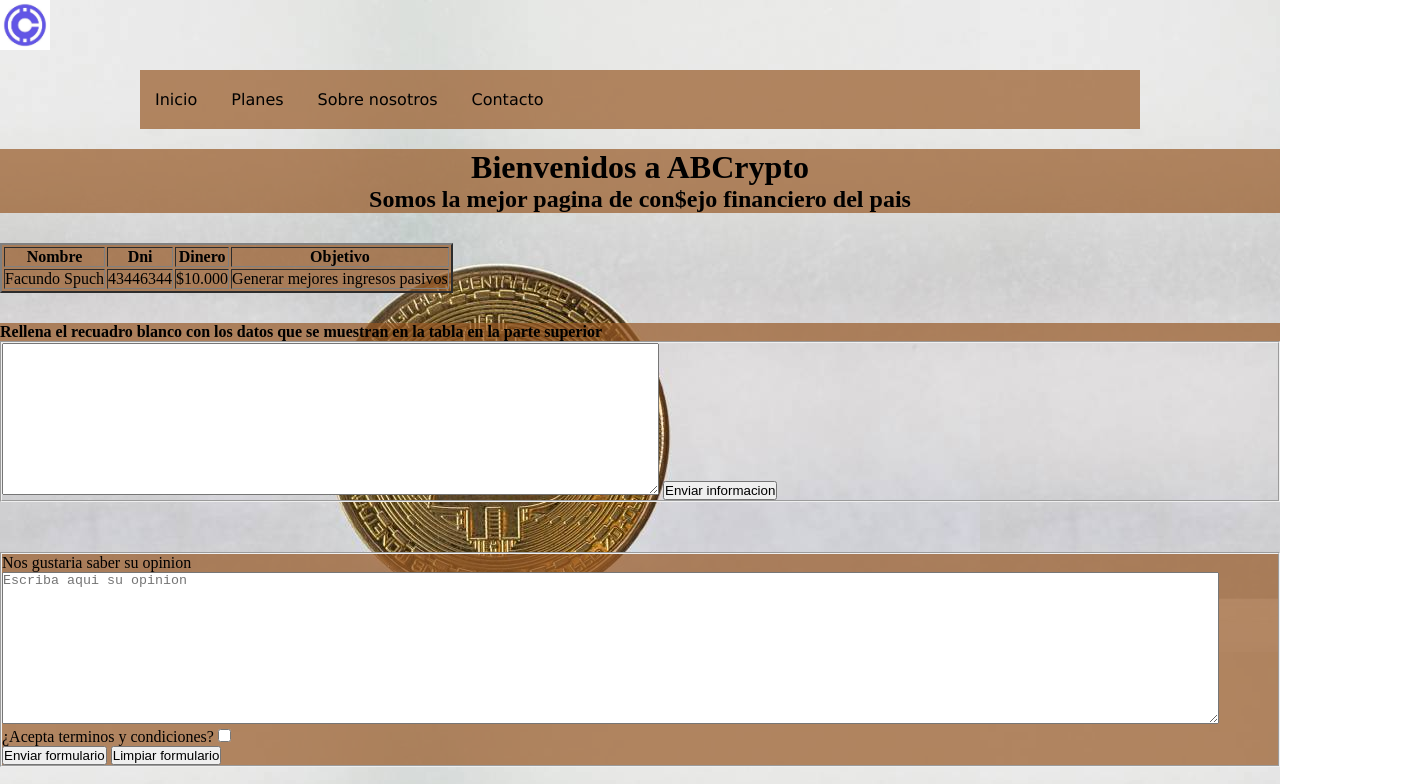
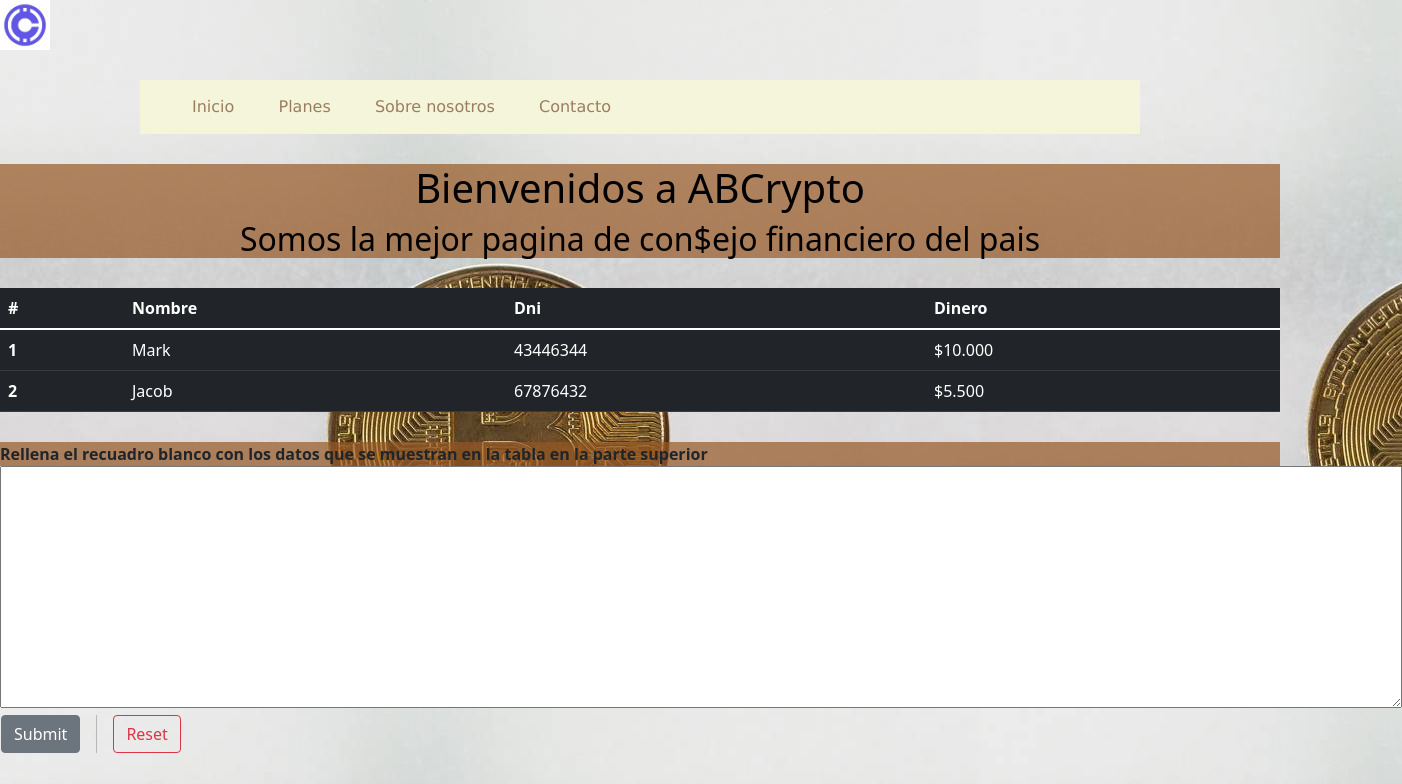
Before and after one commit to FacuRSpuch/SpuchProyecto, a plain HTML site: page pages/inicio.html in a window 1280 px wide. Shown: the top 784 px of the page, 1402 px wide, since content can reach past the window. Drawn offline with nearby package versions, Linux system fonts and the light colour scheme.

Commit message:
Bootstrap y nuevas animaciones

```diff
--- a/pages/inicio.html
+++ b/pages/inicio.html
@@ -1,18 +1,28 @@
 <!DOCTYPE html>
 <html lang="en">
+
 <head>
     <meta charset="UTF-8">
     <meta http-equiv="X-UA-Compatible" content="IE=edge">
     <meta name="viewport" content="width=device-width, initial-scale=1.0">
+    <link href="https://cdn.jsdelivr.net/npm/bootstrap@5.1.3/dist/css/bootstrap.min.css" rel="stylesheet"
+        integrity="sha384-1BmE4kWBq78iYhFldvKuhfTAU6auU8tT94WrHftjDbrCEXSU1oBoqyl2QvZ6jIW3" crossorigin="anonymous">
     <link rel="stylesheet" href="../style.css">
     <title>Inicio</title>
 </head>
+
 <body>
     <header>
         <img src="../img/logo.jpg" alt="Logo" class="logo">
         <nav class="navegacion">
             <ul class="menu">
-                <li><a href="inicio.html">Inicio</a></li>
+                <li><a href="inicio.html">Inicio</a>
+                    <ul class="submenu">
+                        <li><a href="#">Graficos</a></li>
+                        <li><a href="#">Shorts</a></li>
+                        <li><a href="#">Longs</a></li>
+                    </ul>
+                </li>
                 <li><a href="Planes.html">Planes</a></li>
                 <li><a href="Sobre nosotros.html">Sobre nosotros</a></li>
                 <li><a href="Contacto.html">Contacto</a></li>
@@ -24,19 +34,29 @@
             <h2>Somos la mejor pagina de con$ejo financiero del pais</h2>
         </div>
 
-            <table border="2">
+        <table class="table table-dark table-hover">
+            <thead>
                 <tr>
-                    <th>Nombre</th>
-                    <th>Dni</th>
-                    <th>Dinero</th>
-                    <th>Objetivo</th>
+                    <th scope="col">#</th>
+                    <th scope="col">Nombre</th>
+                    <th scope="col">Dni</th>
+                    <th scope="col">Dinero</th>
+                </tr>
+            </thead>
+            <tbody>
+                <tr>
+                    <th scope="row">1</th>
+                    <td>Mark</td>
+                    <td>43446344</td>
+                    <td>$10.000</td>
                 </tr>
                 <tr>
-                    <td>Facundo Spuch</td>
-                    <td>43446344</td>
-                    <td>$10.000</td>
-                    <td>Generar mejores ingresos pasivos</td>
+                    <th scope="row">2</th>
+                    <td>Jacob</td>
+                    <td>67876432</td>
+                    <td>$5.500</td>
                 </tr>
+            </tbody>
         </table>
 
         <main class="main-inicio1">
@@ -44,8 +64,12 @@
         </main>
 
         <fieldset>
-            <textarea name="text1" cols="80" rows="10"></textarea>
-            <input type="submit" value="Enviar informacion">
+            <textarea name="text1" cols="150" rows="10"></textarea>
+            <div class="hstack gap-3 boton-1">
+                <button type="button" class="btn btn-secondary">Submit</button>
+                <div class="vr"></div>
+                <button type="button" class="btn btn-outline-danger">Reset</button>
+            </div>
         </fieldset>
 
         <form>
@@ -56,19 +80,25 @@
                     ¿Acepta terminos y condiciones?
                     <input type="checkbox" name="check">
                 </div>
-            <input type="submit" value="Enviar formulario">
-            <input type="reset" value="Limpiar formulario">
             </fieldset>
         </form>
-
+        <div class="hstack gap-3 boton-1">
+            <button type="button" class="btn btn-secondary">Submit</button>
+            <div class="vr"></div>
+            <button type="button" class="btn btn-outline-danger">Reset</button>
+        </div>
     </header>
     <p>
         Dirijase a la seccion "planes" para proseguir con el siguiente paso
     </p>
 
     <footer>
-        <div>Esta pagina esta diseñada para todo el mundo que quiera meterse en el mundo de las Cryptomonedas, no dudes en contactarnos. &copy;</div>
+        <div>Esta pagina esta diseñada para todo el mundo que quiera meterse en el mundo de las Cryptomonedas, no dudes
+            en contactarnos. &copy;</div>
     </footer>
+    <script src="https://cdn.jsdelivr.net/npm/bootstrap@5.1.3/dist/js/bootstrap.bundle.min.js"
+        integrity="sha384-ka7Sk0Gln4gmtz2MlQnikT1wXgYsOg+OMhuP+IlRH9sENBO0LRn5q+8nbTov4+1p"
+        crossorigin="anonymous"></script>
+</body>
 
-</body>
 </html>
--- a/style.css
+++ b/style.css
@@ -1,177 +1,237 @@
-*{
+* {
     padding: 0;
     margin: 0;
     text-decoration: none;
     flex-wrap: wrap;
 }
-.inicio{
+
+.inicio {
     text-align: center;
     color: azure;
     font-family: Verdana, Geneva, Tahoma, sans-serif;
     background-color: black;
 
 }
-.index-1{
+
+.index-1 {
     width: 1000px;
     margin: 20px auto;
     background-color: rgba(151, 88, 36, 0.692);
 }
-.inicio-1{
+
+.a-1hover {
+    color: yellow;
+}
+
+.inicio-1 {
     list-style: none;
     display: inline-block;
 }
-.inicio-1 li{
+
+.inicio-1 li {
     position: relative;
     display: inline-block;
 }
-.inicio-1 li a{
+
+.inicio-1 li a {
     display: block;
     padding: 20px 15px;
     color: black;
     font-family: Verdana, Geneva, Tahoma, sans-serif;
     text-decoration: none;
 }
-.main-inicio{
+
+.main-inicio {
     color: black;
     background-color: rgba(151, 88, 36, 0.692);
     text-align: center;
     justify-content: center;
     display: block;
 }
-.navegacion{
+
+.navegacion {
     width: 1000px;
-    margin: 20px auto;
-    background-color: rgba(151, 88, 36, 0.692);
+    margin: 30px auto;
+    background-color: beige;
 }
-.navegacion ul{
+
+.navegacion ul {
     list-style: none;
-    display: inline-block;
 }
-.menu > li{
+
+.menu>li {
     position: relative;
     display: inline-block;
 }
-.menu > li > a{
+
+.menu>li>a {
     display: block;
-    padding: 20px 15px;
-    color: black;
+    padding: 15px 20px;
+    color: rgba(114, 72, 38, 0.692);
     font-family: Verdana, Geneva, Tahoma, sans-serif;
     text-decoration: none;
 }
-.logo{
+
+.menu li a:hover {
+    color: yellow;
+    transition: all .3s;
+}
+
+.submenu {
+    position: absolute;
+    background-color: wheat;
+    display: none;
+}
+
+.submenu li a {
+    display: block;
+    padding: 15px;
+}
+
+.menu li:hover .submenu {
+    display: block;
+}
+
+.logo {
     width: 50px;
     height: 50px;
     display: flex;
     flex-direction: row;
 }
-.main-inicio1{
+
+.main-inicio1 {
     margin-top: 30px;
     background-color: rgba(151, 88, 36, 0.692);
 }
-body{
+
+body {
     background: url(./img/btc\ fondo.jpg);
 }
-form{
+
+form {
     background-color: rgba(151, 88, 36, 0.692);
     margin-top: 50px;
 }
-table{
+
+table {
     background-color: rgba(151, 88, 36, 0.692);
     margin-top: 30px;
 }
-p{
+
+p {
     margin-top: 20px;
     color: red;
     background-color: black;
 }
-.plan-3{
+
+.plan-3 {
     width: 600px;
     height: 260px;
     margin-right: 25px;
 }
-.plan-6{
+
+.plan-6 {
     width: 600px;
     height: 260px;
     margin-right: 25px;
 }
-.plan-12{
+
+.plan-12 {
     width: 600px;
     height: 260px;
     margin-right: 25px;
 }
-.h2-sobrenosotros{
+
+.h2-sobrenosotros {
     color: black;
     background-color: rgba(151, 88, 36, 0.692);
 }
-.p-contacto{
+
+.p-contacto {
     font-family: 'Franklin Gothic Medium', 'Arial Narrow', Arial, sans-serif;
     text-decoration: none;
     background-color: black;
     margin-top: 30px;
     color: white;
 }
-.grid{
+
+.grid {
     display: grid;
     grid-template-areas: "nav nav"
         "main main"
         "main main"
         "redes redes";
 }
-.gridMain{
+
+.gridMain {
     display: grid;
-    grid-template-areas:"texto cardUno"
+    grid-template-areas: "texto cardUno"
         "texto cardDos"
 }
-.gridFooter{
+
+.gridFooter {
     display: grid;
     grid-template-areas: "redes redes";
 }
-header{
+
+header {
     grid-area: nav;
 }
-main{
+
+main {
     grid-area: main;
 }
-footer{
+
+footer {
     grid-area: footer;
 }
-.texto{
+
+.texto {
     grid-area: texto;
     font-size: 30px;
     font-family: Verdana, Geneva, Tahoma, sans-serif;
     border: solid black 20px;
 }
-.cardUno{
+
+.cardUno {
     grid-area: cardUno;
     display: flex;
     flex-direction: column;
     border: solid black 5px;
     margin: 10px;
 }
-.cardDos{
+
+.cardDos {
     grid-area: cardDos;
     display: flex;
     flex-direction: column;
     border: solid black 5px;
     margin: 10px;
 }
-.redes{
+
+.redes {
     grid-area: redes;
 }
-.imgRedes{
+
+.imgRedes {
     width: 60px;
     height: 60px;
 }
-.divP{
+
+.divP {
     border: solid beige 2px;
 }
-iframe{
+
+iframe {
     border: solid black 2px;
     height: 500px;
     width: 625px;
 }
-@media screen and (max-width: 768px){
-    .grid{
+.boton-1{
+    padding: 1px;
+}
+@media screen and (max-width: 768px) {
+    .grid {
         display: grid;
         grid-template-areas:
             "nav nav"
@@ -179,14 +239,16 @@ iframe{
             "main main"
             "redes redes";
     }
-    .cardUno{
+
+    .cardUno {
         grid-area: cardUno;
         display: flex;
         flex-direction: column;
         border: solid black 5px;
         margin: 10px;
     }
-    .cardDos{
+
+    .cardDos {
         grid-area: cardDos;
         display: flex;
         flex-direction: column;
```
Also changed, not shown: pages/Contacto.html (+14 -2 lines), pages/Planes.html (+13 -3 lines), pages/Sobre nosotros.html (+9 -1 lines). Lines whose indentation alone changed are shown as unchanged.
